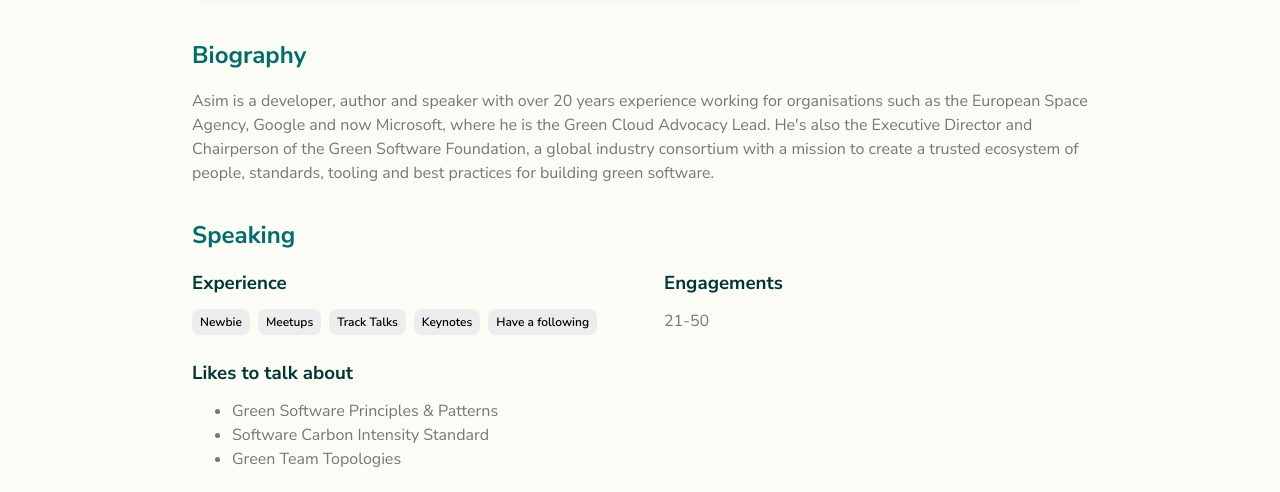
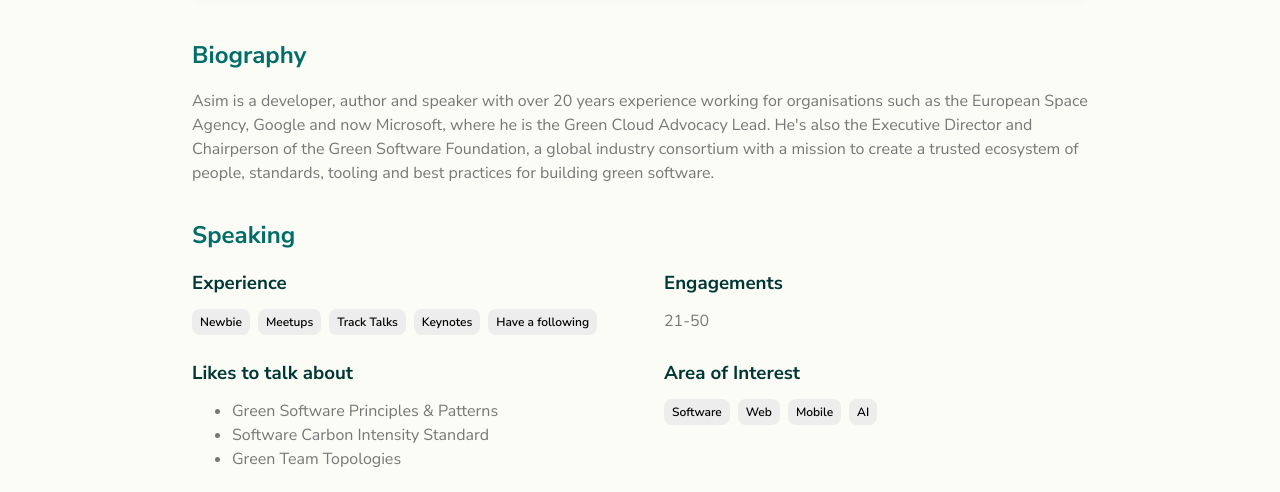
Before and after one commit to Green-Software-Foundation/speakers, an Astro site: page /speakers/osama-jandali in a window 1280 px wide. Shown: the part 450-942 px from the top of the page. Built offline with nearby package versions, Linux system fonts and the light colour scheme; Astro itself is replaced by a stand-in of ours.

Commit message:
add area of interest

```diff
--- a/src/layouts/SpeakerLayout.astro
+++ b/src/layouts/SpeakerLayout.astro
@@ -19,6 +19,7 @@ type Props = MarkdownLayoutProps<{
   experience?: string[];
   engagements?: string;
   topics?: string[];
+  interests?: string[];
   talks: {
     youtube?: {
       title: string;
@@ -54,6 +55,7 @@ const {
   experience,
   engagements,
   topics,
+  interests,
   talks: { youtube, others },
   travel: { locations: travelLocations, payAndExpenses, notes: travelNotes },
   isMAPA,
@@ -200,8 +202,9 @@ const {
           )
         }
         {
-          topics && (
-            <div class="row">
+          (topics || interests) && (
+            <div class="row col-2">
+              {topics && (
                 <div>
                   <h3>Likes to talk about</h3>
                   <ul>
@@ -210,6 +213,17 @@ const {
                     ))}
                   </ul>
                 </div>
+              )}
+              {interests && (
+                <div>
+                  <h3>Area of Interest</h3>
+                  <ul class="items-list">
+                    {interests.map((interest) => (
+                      <li>{interest}</li>
+                    ))}
+                  </ul>
+                </div>
+              )}
             </div>
           )
         }
--- a/src/pages/speakers/osama-jandali.md
+++ b/src/pages/speakers/osama-jandali.md
@@ -31,6 +31,11 @@ topics:
   - Green Software Principles & Patterns
   - Software Carbon Intensity Standard
   - Green Team Topologies
+interests:
+  - Software
+  - Web
+  - Mobile
+  - AI
 talks:
   youtube:
     - title: JavaScript Saves the World
```
Lines whose indentation alone changed are shown as unchanged.
